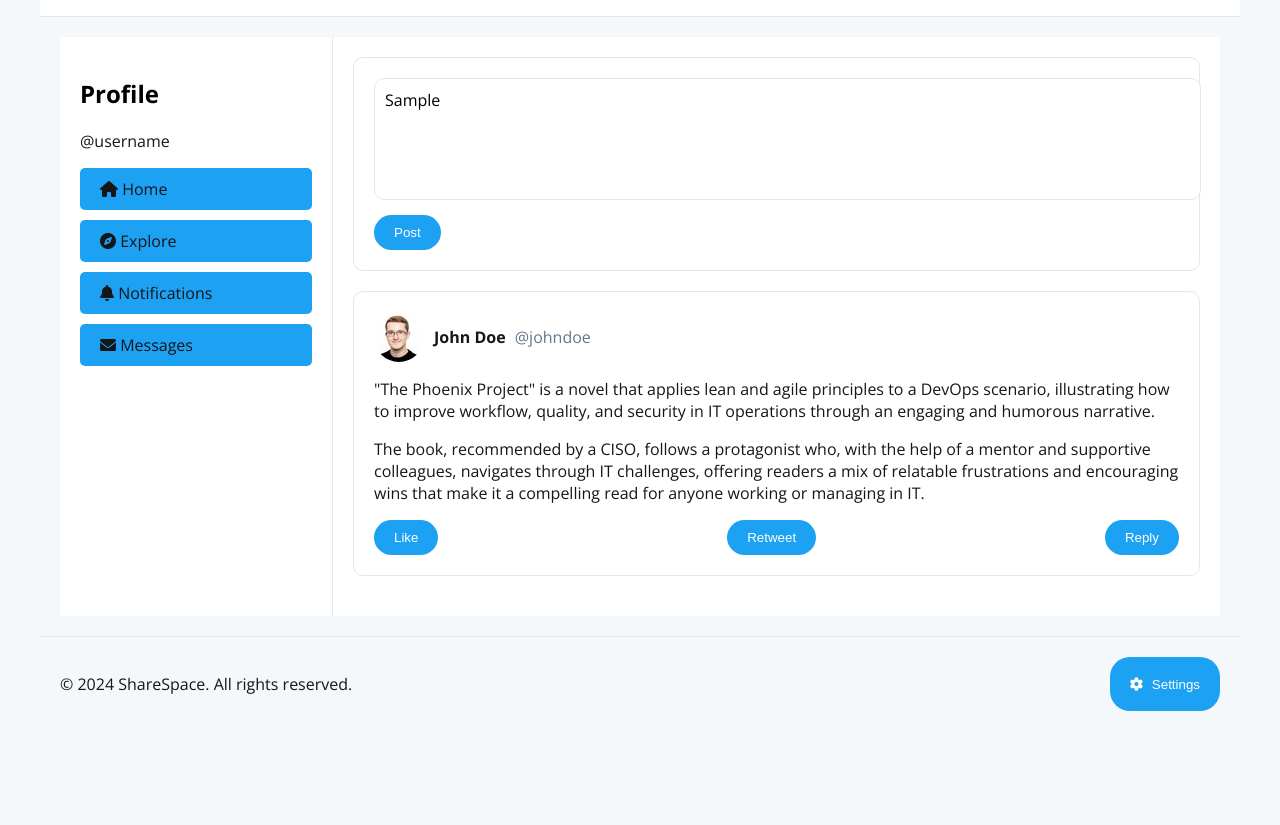
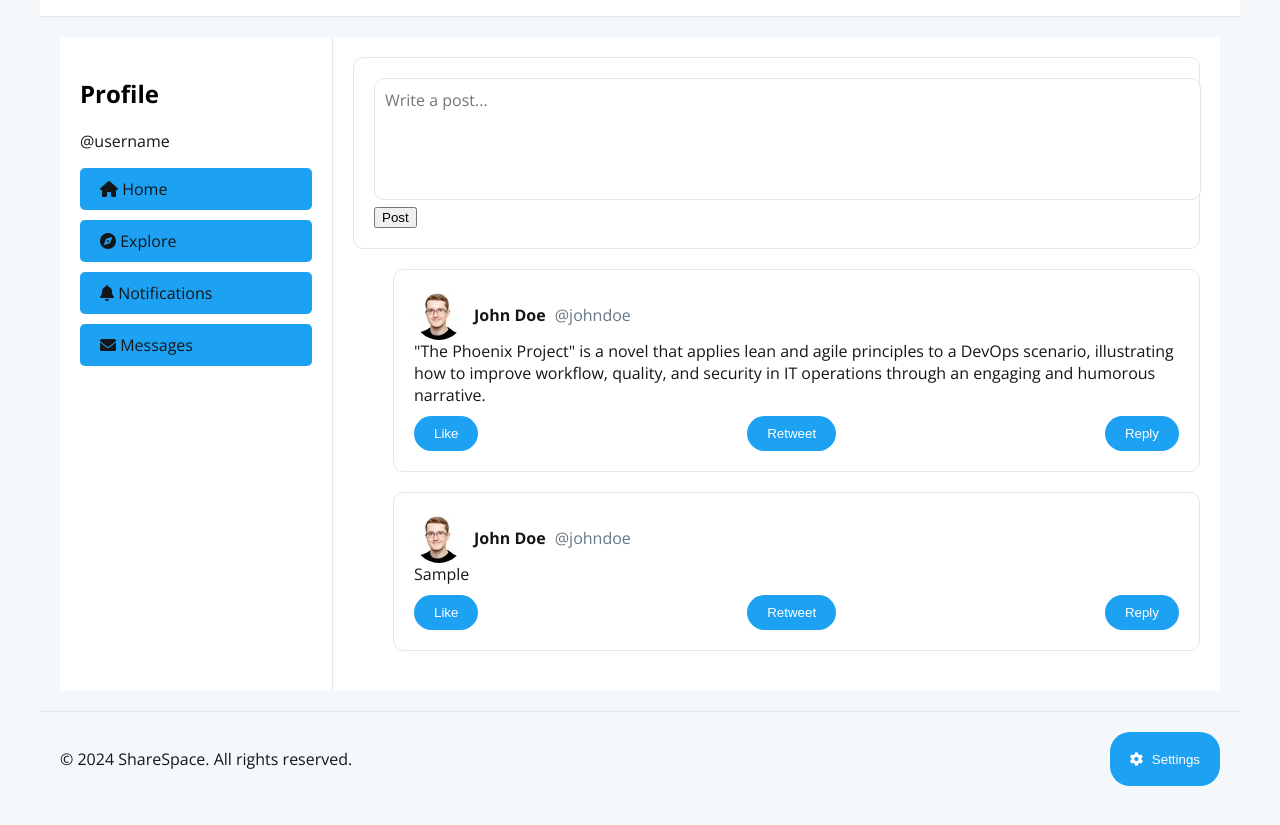
Before and after one commit to Wassword/sharespace, a website: page public/index.html in a window 1280 px wide. Both pictures are taken after typing "Sample" into the empty fields and a click on the button "Post". Shown: the part 87-912 px from the top of the page. Before the commit the page ends 838 px from the top, so only its background shows below. Drawn offline with nearby package versions, Linux system fonts and the light colour scheme.

Commit message:
commiting the create new post function

```diff
--- a/public/index.html
+++ b/public/index.html
@@ -29,7 +29,7 @@
         </div>
       </div>
 
-      <div class="main-content">
+      <!-- <div class="main-content">
         <div class="write-post">
           <textarea placeholder="Write a post..."></textarea>
           <button class="button">Post</button>
@@ -57,6 +57,39 @@
             <button class="button" onclick="postReply(this)">Post Reply</button>
           </div>
         </div>
+      </div> -->
+      <div class="main-content">
+        <form class="write-post">
+          <textarea id="postVals" name="postContent" placeholder="Write a post..."></textarea>
+          <button class="postBtn" type="submit" >Post</button>
+        </form>
+        <ul id="list">
+          <li>
+          <div class="tweet">
+            <div class="tweet-header">
+              <img src="employee_image_mikno49.jpeg" alt="ProfilePic1" width="50" height="50">
+              <div>
+                <span class="username">John Doe</span>
+                <span class="handle">@johndoe</span>
+              </div>
+            </div>
+            <span class="tweet-content">
+              "The Phoenix Project" is a novel that applies lean and agile principles to a DevOps scenario, illustrating how to improve workflow, quality, and security in IT operations through an engaging and humorous narrative.
+            </span>
+            <div class="tweet-footer">
+              <button class="button like-button" onclick="likePost(this)">Like</button>
+              <button class="button retweet-button" onclick="retweetPost(this)">Retweet</button>
+              <button class="button reply-button" onclick="replyPost(this)">Reply</button>
+            </div>
+            <div class="reply-section" style="display: none;">
+              <form class="reply-form">
+                <textarea name="replyContent" placeholder="Write a reply..."></textarea>
+                <button type="submit" class="button">Post Reply</button>
+              </form>
+            </div>
+          </div>
+        </li>
+       </ul>
       </div>
     </div>
 
--- a/public/script.js
+++ b/public/script.js
@@ -25,3 +25,63 @@ function postReply(button) {
         alert('Reply cannot be empty');
     }
 }
+
+
+// Get eleements
+const postBtn = document.getElementsByClassName('postBtn')[0];  // I had to had the index of 0 because the buttons were getting the live elements of the page
+const formSub = document.getElementsByClassName('write-post')[0];
+const postVals = document.getElementById('postVals');
+const list = document.getElementById('list');
+
+// creating a new twitter post
+const createPost = (event) => {
+    event.preventDefault();
+    // creating/add a new list item in the unordered list "list" and aadding an li with the same formatting as previous
+    let newPost = list.innerHTML += `
+        <li>
+            <div class="tweet">
+                <div class="tweet-header">
+                    <img src="employee_image_mikno49.jpeg" alt="ProfilePic1" width="50" height="50">
+                    <div>
+                        <span class="username">John Doe</span>
+                        <span class="handle">@johndoe</span>
+                    </div>
+                </div>
+                <span class="tweet-content">
+                    ${postVals.value}
+                </span>
+                <div class="tweet-footer">
+                    <button class="button like-button" onclick="likePost(this)">Like</button>
+                    <button class="button retweet-button" onclick="retweetPost(this)">Retweet</button>
+                    <button class="button reply-button" onclick="replyPost(this)">Reply</button>
+                </div>
+                <div class="reply-section" style="display: none;">
+                    <form class="reply-form">
+                        <textarea name="replyContent" placeholder="Write a reply..."></textarea>
+                        <button type="submit" class="button">Post Reply</button>
+                    </form>
+                </div>
+            </div>
+        </li>`;
+    postVals.value = '';   // clearing  the textarea
+
+    newPost.forEach(() => {
+        localStorage.setItem("newPost", newPost)
+    })
+
+};
+console.log(list.innerHTML)
+postBtn.addEventListener('click', createPost);
+
+
+const getAllPosts = (newPost) => {
+    localStorage.getItem(newPost)
+}
+
+const updatePost = () => {
+
+}
+
+const deletePost = () => {
+
+}
--- a/public/styles.css
+++ b/public/styles.css
@@ -4,6 +4,10 @@ body {
     color: #14171A;
     margin: 0;
     padding: 0;
+}
+
+li {
+    list-style-type: none;
 }
 
 a {
```
